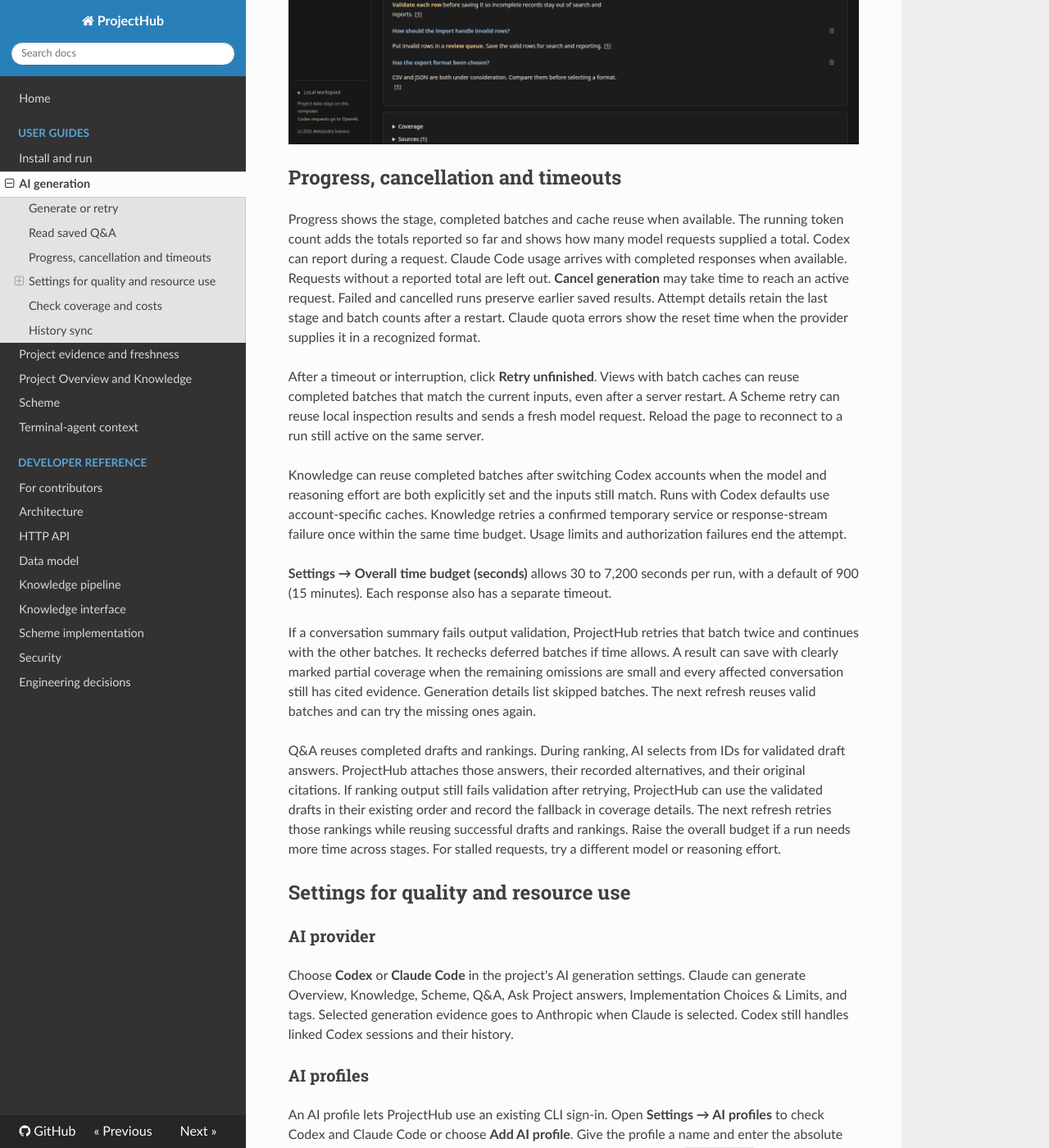
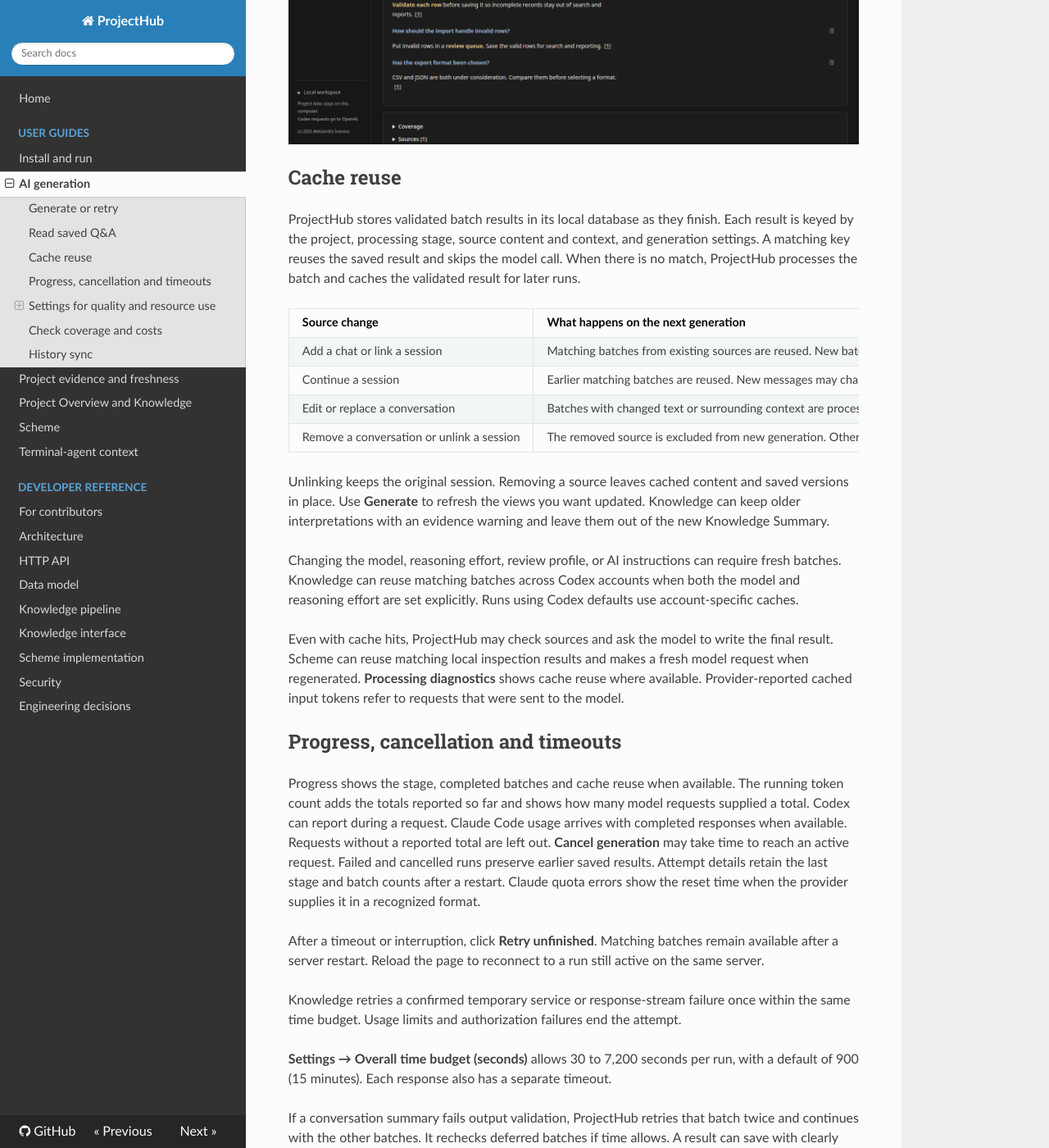
Before and after one commit to avnikonenko/ProjectHub, an MkDocs documentation site: the page built from docs/AI_GENERATION.md, in a window 1280 px wide and 1400 px high, scrolled down 1492 px. Shown: the whole window at 82% size. Built offline with MkDocs 1.6.1, drawn with Linux system fonts in a browser that asks for light colours; nearby versions of some CDN libraries.

Commit message:
Explain batch cache reuse and source changes

```diff
--- a/docs/AI_GENERATION.md
+++ b/docs/AI_GENERATION.md
@@ -31,6 +31,37 @@ Open **AI Q&A** to read answers from saved evidence and follow their citations.
 
 ![Example AI Q&A tab with three saved answers and numbered source citations](images/projecthub-qa.png)
 
+## Cache reuse
+
+ProjectHub stores validated batch results in its local database as they finish.
+Each result is keyed by the project, processing stage, source content and
+context, and generation settings. A matching key reuses the saved result and
+skips the model call. When there is no match, ProjectHub processes the batch and
+caches the validated result for later runs.
+
+| Source change | What happens on the next generation |
+| --- | --- |
+| Add a chat or link a session | Matching batches from existing sources are reused. New batches are processed as needed. |
+| Continue a session | Earlier matching batches are reused. New messages may change the final batch. |
+| Edit or replace a conversation | Batches with changed text or surrounding context are processed again. Other matching batches are reused. |
+| Remove a conversation or unlink a session | The removed source is excluded from new generation. Other matching batches are reused. Relinking the same session to the same project can reuse its cache. |
+
+Unlinking keeps the original session. Removing a source leaves cached content
+and saved versions in place. Use **Generate** to refresh the views you want
+updated. Knowledge can keep older interpretations with an evidence warning
+and leave them out of the new Knowledge Summary.
+
+Changing the model, reasoning effort, review profile, or AI instructions can
+require fresh batches. Knowledge can reuse matching batches across Codex
+accounts when both the model and reasoning effort are set explicitly. Runs
+using Codex defaults use account-specific caches.
+
+Even with cache hits, ProjectHub may check sources and ask the model to write
+the final result. Scheme can reuse matching local inspection results and makes
+a fresh model request when regenerated. **Processing diagnostics** shows cache
+reuse where available. Provider-reported cached input tokens refer to requests
+that were sent to the model.
+
 ## Progress, cancellation and timeouts
 
 Progress shows the stage, completed batches and cache reuse when available.
@@ -43,15 +74,10 @@ cancelled runs preserve earlier saved results. Attempt details retain the last
 stage and batch counts after a restart. Claude quota errors show the reset time
 when the provider supplies it in a recognized format.
 
-After a timeout or interruption, click **Retry unfinished**. Views with batch
-caches can reuse completed batches that match the current inputs, even after a
-server restart. A Scheme retry can reuse local inspection results and sends a
-fresh model request. Reload the page to reconnect to a run still active on the
-same server.
+After a timeout or interruption, click **Retry unfinished**. Matching batches
+remain available after a server restart. Reload the page to reconnect to a run
+still active on the same server.
 
-Knowledge can reuse completed batches after switching Codex accounts when the
-model and reasoning effort are both explicitly set and the inputs still match.
-Runs with Codex defaults use account-specific caches.
 Knowledge retries a confirmed temporary service or response-stream failure once
 within the same time budget. Usage limits and authorization failures end the attempt.
 
```
